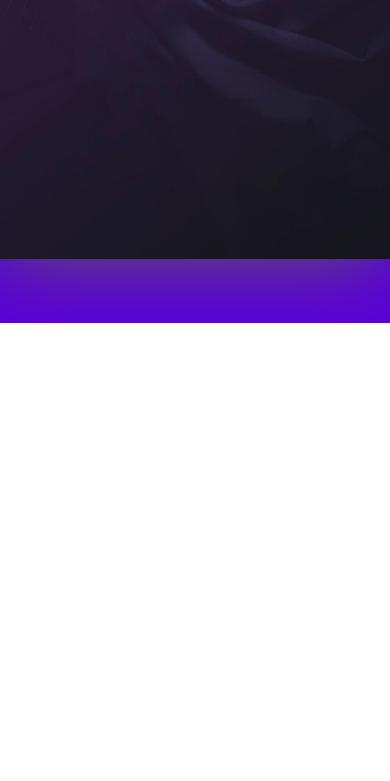
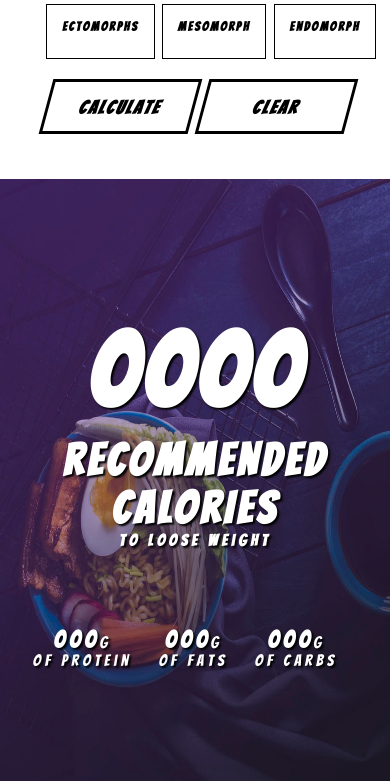
Before and after one commit to king2nd23/Macronutrient-calculator, a plain HTML site: page index.html in a window 390 px wide. Shown: the part 521-1302 px from the top of the page. Before the commit the page ends 844 px from the top, so only its background shows below. Drawn offline with Linux system fonts and the light colour scheme.

```diff
--- a/styles/main.css
+++ b/styles/main.css
@@ -306,10 +306,12 @@
 
 /* media queries */
 @media (max-width: 680px) {
-.contianer{
+.container{
   display: flex;
   flex-direction: column;
-  width: 80%;
+  width: 100%;
+  position: static;
+  height: auto;
 }
 .container .input-info{
   display: flex;
```
